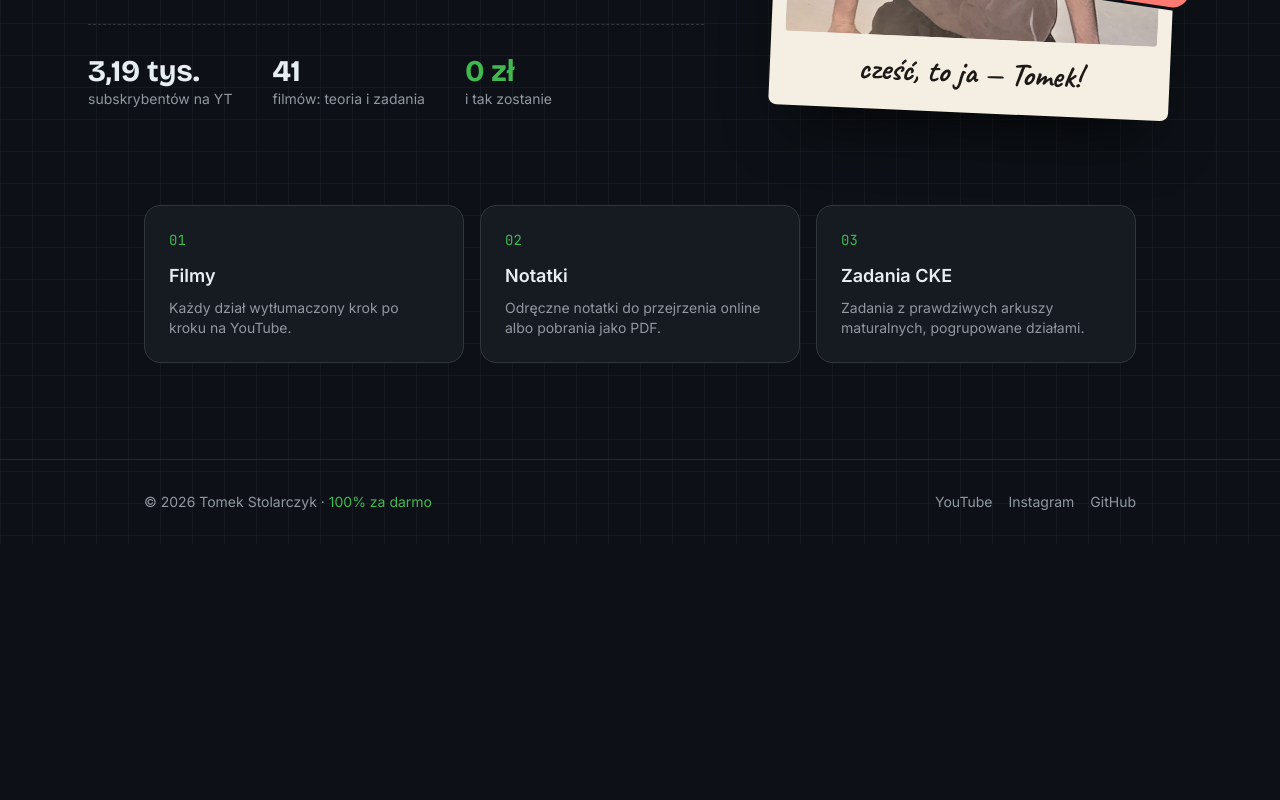
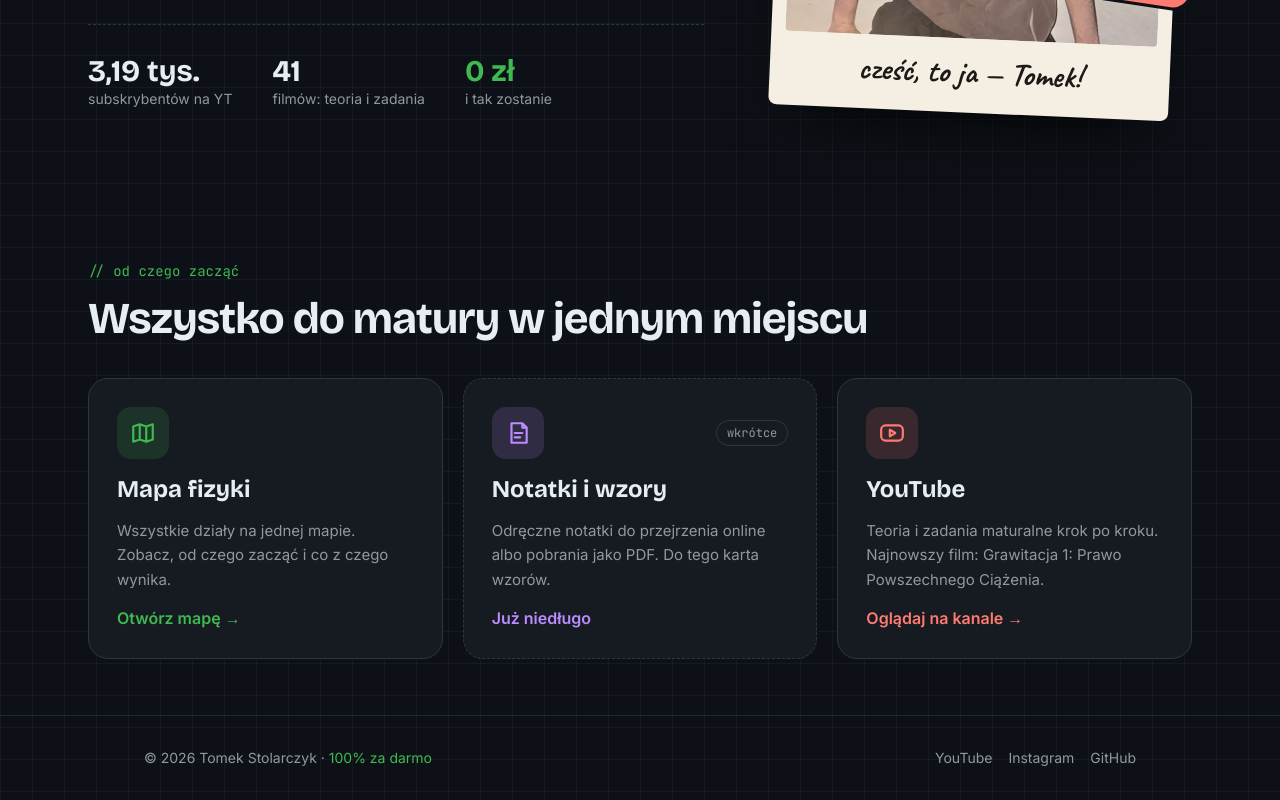
Before and after one commit to tomekstolarczyk/ogarnij-fizyke, a Next.js app: page / in a window 1280 px wide. Shown: the part 617-1417 px from the top of the page. Before the commit the page ends 1161 px from the top, so only its background shows below. Built offline with nearby package versions, Linux system fonts and the light colour scheme.

Commit message:
feat: replace feature cards with 'where to start' shortcuts

```diff
--- a/src/app/page.tsx
+++ b/src/app/page.tsx
@@ -1,41 +1,11 @@
 import Hero from "@/components/Hero";
-
-const features = [
-  {
-    label: "01",
-    title: "Filmy",
-    text: "Każdy dział wytłumaczony krok po kroku na YouTube.",
-  },
-  {
-    label: "02",
-    title: "Notatki",
-    text: "Odręczne notatki do przejrzenia online albo pobrania jako PDF.",
-  },
-  {
-    label: "03",
-    title: "Zadania CKE",
-    text: "Zadania z prawdziwych arkuszy maturalnych, pogrupowane działami.",
-  },
-];
+import Shortcuts from "@/components/Shortcuts";
 
 export default function Home() {
   return (
     <>
       <Hero />
-
-      {/* What you get */}
-      <section className="mx-auto grid w-full max-w-5xl gap-4 px-4 pb-24 sm:grid-cols-3">
-        {features.map((feature) => (
-          <div
-            key={feature.title}
-            className="rounded-2xl border border-border bg-surface p-6 transition-colors hover:border-accent/40"
-          >
-            <p className="font-mono text-sm text-accent">{feature.label}</p>
-            <h2 className="mt-3 text-lg font-semibold">{feature.title}</h2>
-            <p className="mt-2 text-sm text-muted">{feature.text}</p>
-          </div>
-        ))}
-      </section>
+      <Shortcuts />
     </>
   );
 }
--- /dev/null
+++ b/src/components/Shortcuts.tsx
@@ -0,0 +1,122 @@
+import Link from "next/link";
+import { channelStats, siteLinks } from "@/data/site";
+
+type Shortcut = {
+  title: string;
+  text: string;
+  cta: string; // call to action at the bottom of the card
+  href?: string; // no href = not ready yet, shown as "wkrótce"
+  iconPath: string; // SVG path drawn in a 24x24 box
+  // Full class names, not built from pieces like `text-${color}`:
+  // Tailwind finds classes by reading the source as text, so it only
+  // generates the ones that appear here whole
+  color: { text: string; iconBg: string };
+};
+
+const shortcuts: Shortcut[] = [
+  {
+    title: "Mapa fizyki",
+    text: "Wszystkie działy na jednej mapie. Zobacz, od czego zacząć i co z czego wynika.",
+    cta: "Otwórz mapę →",
+    href: "/mapa",
+    iconPath: "M9 4L3 6v14l6-2 6 2 6-2V4l-6 2-6-2z M9 4v14 M15 6v14",
+    color: { text: "text-accent", iconBg: "bg-accent/15" },
+  },
+  {
+    title: "Notatki i wzory",
+    text: "Odręczne notatki do przejrzenia online albo pobrania jako PDF. Do tego karta wzorów.",
+    cta: "Już niedługo",
+    iconPath: "M6 3h10l4 4v14H6z M16 3v4h4 M9 12h7 M9 16h5",
+    color: { text: "text-marker-purple", iconBg: "bg-marker-purple/15" },
+  },
+  {
+    title: "YouTube",
+    text: `Teoria i zadania maturalne krok po kroku. Najnowszy film: ${channelStats.latestVideo}.`,
+    cta: "Oglądaj na kanale →",
+    href: siteLinks.youtube,
+    iconPath:
+      "M6 5h12a4 4 0 0 1 4 4v6a4 4 0 0 1-4 4H6a4 4 0 0 1-4-4V9a4 4 0 0 1 4-4z M10 9l5 3-5 3z",
+    color: { text: "text-marker-coral", iconBg: "bg-marker-coral/15" },
+  },
+];
+
+// "Where to start" cards below the hero: shortcuts to the main parts of the site
+export default function Shortcuts() {
+  return (
+    <section className="mx-auto w-full max-w-6xl px-4 py-14 sm:px-6">
+      <p className="font-mono text-sm text-accent">{"// od czego zacząć"}</p>
+      <h2 className="mt-2.5 mb-8 font-display text-[clamp(1.875rem,4vw,2.75rem)] leading-tight font-bold tracking-[-0.02em]">
+        Wszystko do matury w jednym miejscu
+      </h2>
+
+      {/* auto-fit: as many 16rem+ columns as fit, so 3 on desktop and 1 on a phone */}
+      <div className="grid grid-cols-[repeat(auto-fit,minmax(16rem,1fr))] gap-5">
+        {shortcuts.map((item) => {
+          const content = (
+            <>
+              <span className="flex items-center justify-between">
+                <span
+                  className={`inline-flex size-13 items-center justify-center rounded-[14px] ${item.color.iconBg}`}
+                >
+                  <svg
+                    aria-hidden="true"
+                    viewBox="0 0 24 24"
+                    fill="none"
+                    stroke="currentColor"
+                    strokeWidth={2}
+                    strokeLinecap="round"
+                    strokeLinejoin="round"
+                    className={`size-6.5 ${item.color.text}`}
+                  >
+                    <path d={item.iconPath} />
+                  </svg>
+                </span>
+                {!item.href && (
+                  <span className="rounded-full border border-border px-2.5 py-1 font-mono text-xs text-muted">
+                    wkrótce
+                  </span>
+                )}
+              </span>
+              <span className="font-display text-2xl font-bold">
+                {item.title}
+              </span>
+              <span className="text-[15px] leading-relaxed text-muted">
+                {item.text}
+              </span>
+              <span className={`mt-auto font-semibold ${item.color.text}`}>
+                {item.cta}
+              </span>
+            </>
+          );
+
+          const cardClass =
+            "flex flex-col gap-3.5 rounded-[20px] border bg-surface p-7";
+
+          if (!item.href) {
+            return (
+              <div
+                key={item.title}
+                className={`${cardClass} border-dashed border-border`}
+              >
+                {content}
+              </div>
+            );
+          }
+
+          const isExternal = item.href.startsWith("http");
+          return (
+            <Link
+              key={item.title}
+              href={item.href}
+              target={isExternal ? "_blank" : undefined}
+              rel={isExternal ? "noopener noreferrer" : undefined}
+              className={`${cardClass} border-border transition hover:-translate-y-1 hover:border-accent`}
+            >
+              {content}
+            </Link>
+          );
+        })}
+      </div>
+    </section>
+  );
+}
--- a/src/data/site.ts
+++ b/src/data/site.ts
@@ -9,6 +9,7 @@ export const siteLinks = {
 export const channelStats = {
   subscribers: "3,19 tys.",
   videos: 41,
+  latestVideo: "Grawitacja 1: Prawo Powszechnego Ciążenia",
 };
 
 export type MenuItem = {
```
